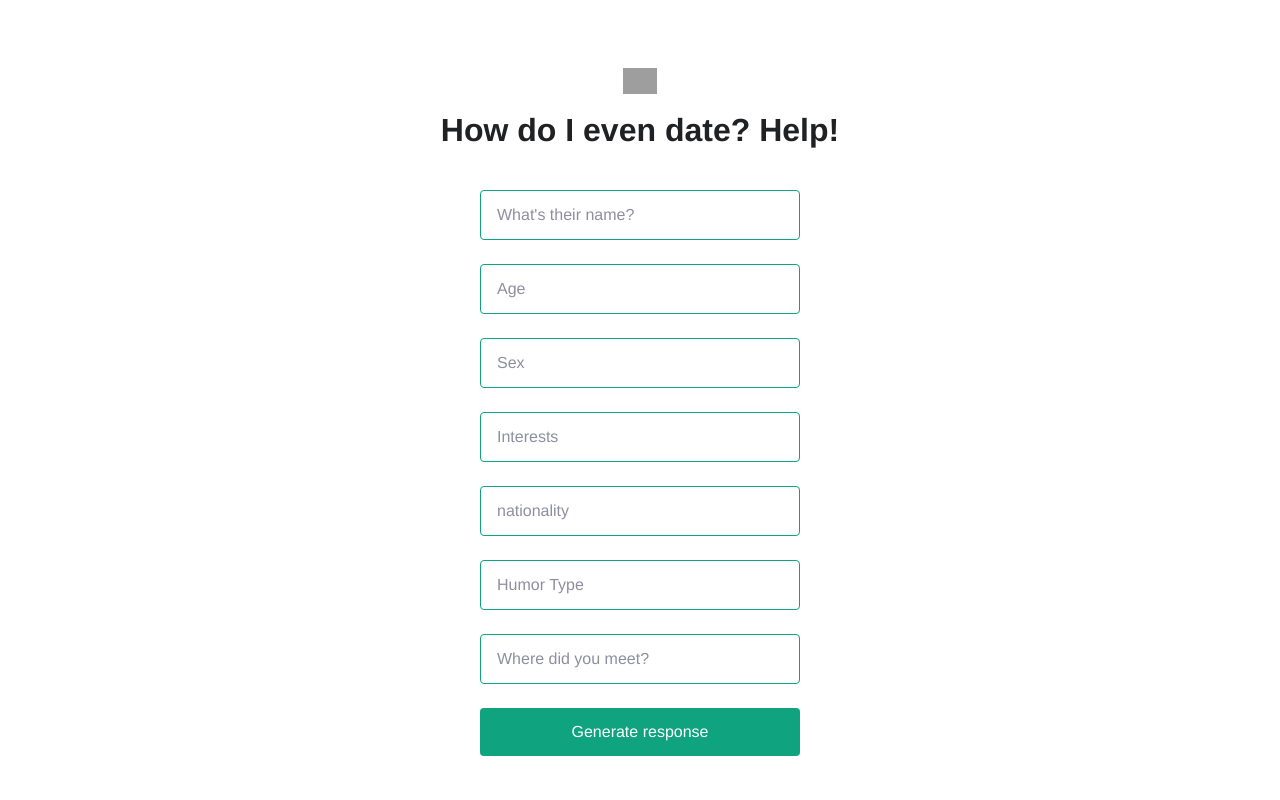
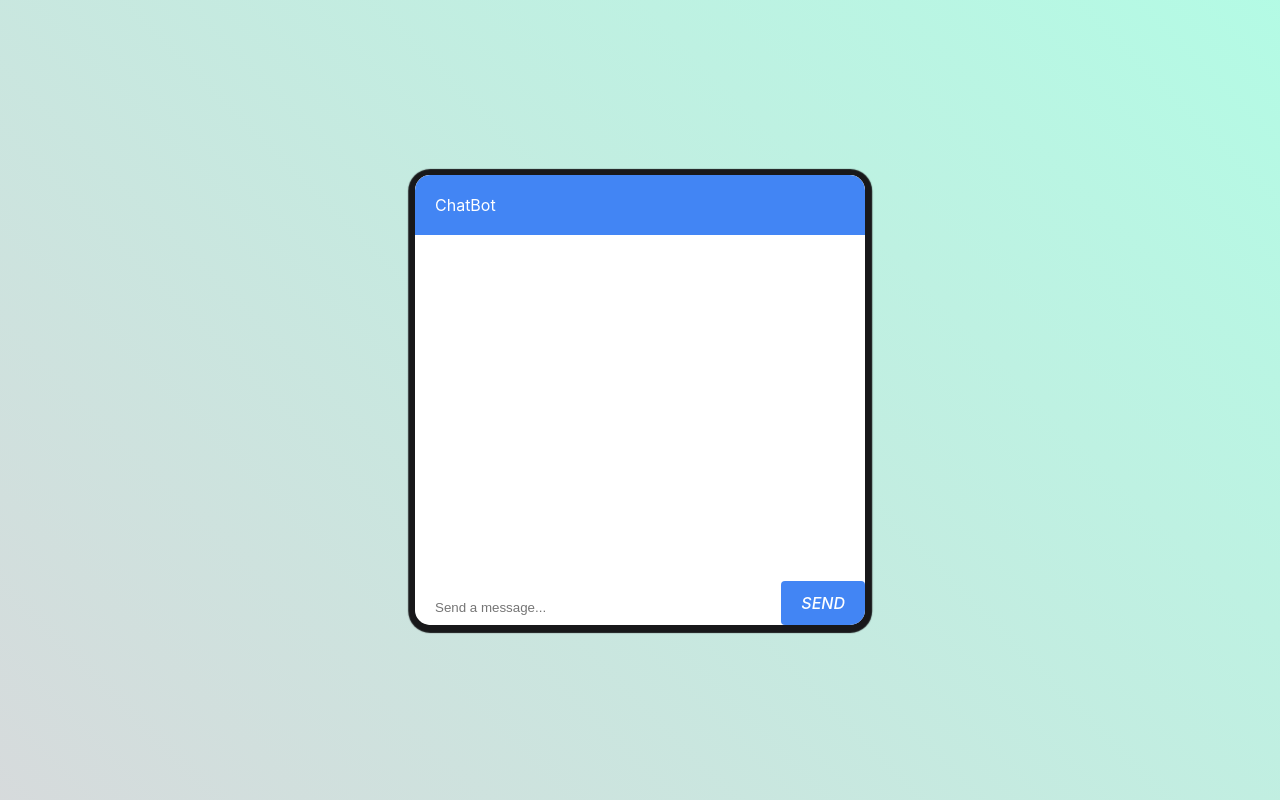
Before and after one commit to OliverDean/WebDev, a Flask app: template the app/Login page/templates/dashboard.html in a window 1280 px wide. Run offline with Flask 2, Linux system fonts and the light colour scheme; the template is opened without the code that fills it, so the values that code supplies are empty; parts of the project's set-up code (start-up, migrations or seed data) failed here and were passed over; some web fonts are replaced; grey boxes are pictures that could not be loaded.

Commit message:
Switched over from form to the chatbox

```diff
--- /dev/null
+++ b/the app/Login page/static/dashboard.js
@@ -0,0 +1,39 @@
+$(function() {
+  var INDEX = 0;
+
+  function generate_message(msg, type) {
+    INDEX++;
+    var str = "<div id='cm-msg-"+INDEX+"' class=\"chat-msg "+type+"\">";
+    str += "<span class=\"msg-avatar\">";
+    str += "<img src=\"https:\/\/image.crisp.im\/avatar\/operator\/196af8cc-f6ad-4ef7-afd1-c45d5231387c\/240\/?1483361727745\">";
+    str += "</span>";
+    str += "<div class=\"cm-msg-text\">";
+    str += msg;
+    str += "</div>";
+    str += "</div>";
+    $(".chat-logs").append(str);
+    $("#cm-msg-"+INDEX).hide().fadeIn(300);
+    $(".chat-logs").stop().animate({ scrollTop: $(".chat-logs")[0].scrollHeight}, 1000);
+  }
+
+  $("#chat-submit").click(function(e) {
+    e.preventDefault();
+    var msg = $("#chat-input").val();
+    if(msg.trim() == ''){
+      return false;
+    }
+    generate_message(msg, 'user');
+    $("#chat-input").val('');
+    // Send user's message to the server and get response
+    $.post("/chat", {message: msg})
+      .done(function(data) {
+        generate_message(data.message, 'self');
+      });
+  });
+
+  // Fetch initial message from the server
+  $.get("/start")
+    .done(function(data) {
+      generate_message(data.message, 'self');
+    });
+});
--- a/the app/Login page/static/main.css
+++ b/the app/Login page/static/main.css
@@ -1,66 +1,130 @@
-@font-face {
-  font-family: "ColfaxAI";
-  src: url(https://cdn.openai.com/API/fonts/ColfaxAIRegular.woff2)
-      format("woff2"),
-    url(https://cdn.openai.com/API/fonts/ColfaxAIRegular.woff) format("woff");
-  font-weight: normal;
-  font-style: normal;
+body {
+  font-family: 'SF Pro Text', 'SF Pro Icons', 'Helvetica Neue', Helvetica, Arial, sans-serif;
+  background: linear-gradient(45deg, rgba(204, 209, 211, 0.8) 0%, rgba(66, 245, 189, 0.4) 100%);
+  color: rgba(0, 0, 0, 0.6);
+  display: flex;
+  justify-content: center;
+  align-items: center;
+  height: 100vh;
+  margin: 0;
+  -webkit-font-smoothing: antialiased;
+  -moz-osx-font-smoothing: grayscale;
 }
-@font-face {
-  font-family: "ColfaxAI";
-  src: url(https://cdn.openai.com/API/fonts/ColfaxAIBold.woff2) format("woff2"),
-    url(https://cdn.openai.com/API/fonts/ColfaxAIBold.woff) format("woff");
-  font-weight: bold;
-  font-style: normal;
-}
-body,
-input {
-  font-size: 16px;
-  line-height: 24px;
-  color: #353740;
-  font-family: "ColfaxAI", Helvetica, sans-serif;
-}
-body {
+
+.chat-box {
   display: flex;
   flex-direction: column;
-  align-items: center;
-  padding-top: 60px;
+  z-index: 15;
+  position: relative;
+  background: #FFFFFF;
+  height: 450px;
+  width: 450px;
+  border-radius: 15px;
+  box-shadow: 0.2px 1px 1px 7px rgb(24, 24, 26);
+  box-sizing: border-box;
+  overflow: hidden;
+  animation: rainbow 16s linear infinite;
 }
-.icon {
-  width: 34px;
+
+.chat-box:before,
+.chat-box:after {
+  content: "";
+  position: absolute;
+  top: -2px;
+  left: -2px;
+  background: transparent;
+  width: calc(100% + 4px);
+  height: calc(100% + 4px);
+  border-radius: 15px;
+  z-index: -1;
+  animation: pulsate 16s ease-out infinite;
 }
-h3 {
-  font-size: 32px;
-  line-height: 40px;
-  font-weight: bold;
-  color: #202123;
-  margin: 16px 0 40px;
+
+.chat-box:before {
+  box-shadow: 0 0 5px rgba(255,0,0,0.3),
+              0 0 10px rgba(255,0,0,0.2),
+              0 0 15px rgba(255,0,0,0.2),
+              0 0 20px red;
+  animation-delay: .2s;
 }
-form {
+
+.chat-box:after {
+  box-shadow: 0 0 5px rgba(255,0,0,0.3),
+              0 0 10px rgba(255,0,0,0.2),
+              0 0 15px rgba(255,0,0,0.2),
+              0 0 20px red;
+}
+
+.chat-box-header,
+.chat-box-body,
+.chat-box-input {
+  padding: 20px;
+}
+
+.chat-box-header {
+  background-color: #4285F4;
+  color: #FFFFFF;
+  border-top-left-radius: 15px;
+  border-top-right-radius: 15px;
+}
+
+.chat-box-body {
+  flex-grow: 1;
+  overflow-y: auto;
+}
+
+.chat-logs {
+  margin-top: 20px;
+}
+
+.chat-msg {
+  margin-bottom: 20px;
+}
+
+.chat-msg.self {
+  text-align: right;
+}
+
+.chat-msg-text {
+  background-color: #4285F4;
+  color: #FFFFFF;
+  display: inline-block;
+  padding: 10px 20px;
+  border-radius: 20px;
+}
+
+.chat-msg.user .chat-msg-text {
+  background-color: rgba(0, 0, 0, 0.1);
+  color: rgba(0, 0, 0, 0.6);
+}
+
+.chat-input form {
   display: flex;
-  flex-direction: column;
-  width: 320px;
+  margin-top: auto;
 }
-input[type="text"] {
-  padding: 12px 16px;
-  border: 1px solid #10a37f;
+
+.chat-input input {
+  margin-top: auto;
+  flex-grow: 1;
+  padding: 10px 20px;
+  border-radius: 20px;
+  border: none;
+  margin-right: 10px;
+}
+
+.chat-input button {
+  outline: none;
+  background: #4285F4;
+  border: 0;
   border-radius: 4px;
-  margin-bottom: 24px;
+  padding: 12px 20px;
+  margin-top: auto;
+  color: #FFFFFF;
+  font-family: 'SF Pro Text', 'SF Pro Icons', 'Helvetica Neue', Helvetica, Arial, sans-serif;
+  font-size: inherit;
+  font-weight: 500;
+  line-height: inherit;
+  text-transform: uppercase;
+  cursor: pointer;
+  transition: all 0.3s ease;
 }
-::placeholder {
-  color: #8e8ea0;
-  opacity: 1;
-}
-input[type="submit"] {
-  padding: 12px 0;
-  color: #fff;
-  background-color: #10a37f;
-  border: none;
-  border-radius: 4px;
-  text-align: center;
-  cursor: pointer;
-}
-.result {
-  font-weight: bold;
-  margin-top: 40px;
-}
--- a/the app/Login page/templates/dashboard.html
+++ b/the app/Login page/templates/dashboard.html
@@ -1,28 +1,35 @@
 <!DOCTYPE html>
+<html lang="en">
 <head>
-  <title>OpenAI Quickstart</title>
-  <link
-    rel="shortcut icon"
-    href="{{ url_for('static', filename='dog.png') }}"
-  />
-  <link rel="stylesheet" href="{{ url_for('static', filename='main.css') }}" />
+  <meta charset="UTF-8">
+  <meta http-equiv="X-UA-Compatible" content="IE=edge">
+  <meta name="viewport" content="width=device-width, initial-scale=1.0">
+  <link rel="stylesheet" href="{{ url_for('static', filename='main.css') }}">
+  <script src="https://ajax.googleapis.com/ajax/libs/jquery/3.5.1/jquery.min.js"></script>
+  <title>Document</title>
 </head>
-
 <body>
-  <img src="{{ url_for('static', filename='dog.png') }}" class="icon" />
-  <h3>How do I even date? Help!</h3>
-  <!-- <form action="/" method="post"> -->
-  <form action="{{ url_for('dashboard') }}" method="post">
-    <input type="text" name="name" placeholder="What's their name?" required />
-    <input type="text" name="age" placeholder="Age" required />
-    <input type="text" name="sex" placeholder="Sex" required />
-    <input type="text" name="interests" placeholder="Interests" required />
-    <input type="text" name="nationality" placeholder="nationality" required />
-    <input type="text" name="humor_type" placeholder="Humor Type" required />
-    <input type="text" name="initialmeetingplace" placeholder="Where did you meet?" required />
-    <input type="submit" value="Generate response" />
-  </form>
-  {% if result %}
-  <div class="result">{{ result }}</div>
-  {% endif %}
+  <div id="center-text">
+  </div>
+  <div id="body">
+    <div class="chat-box">
+      <div class="chat-box-header">
+        ChatBot
+      </div>
+      <div class="chat-box-body">
+        <div class="chat-box-overlay">
+        </div>
+        <div class="chat-logs">
+        </div><!--chat-log -->
+      </div>
+      <div class="chat-input">
+        <form>
+          <input type="text" id="chat-input" placeholder="Send a message..."/>
+        <button type="submit" class="chat-submit" id="chat-submit"><i class="material-icons">send</i></button>
+        </form>
+      </div>
+    </div>
+  </div>
+  <script src="{{ url_for('static', filename='dashboard.js') }}"></script>
 </body>
+</html>
```
Also changed, not shown: the app/Login page/main.py (+37 -10 lines).
